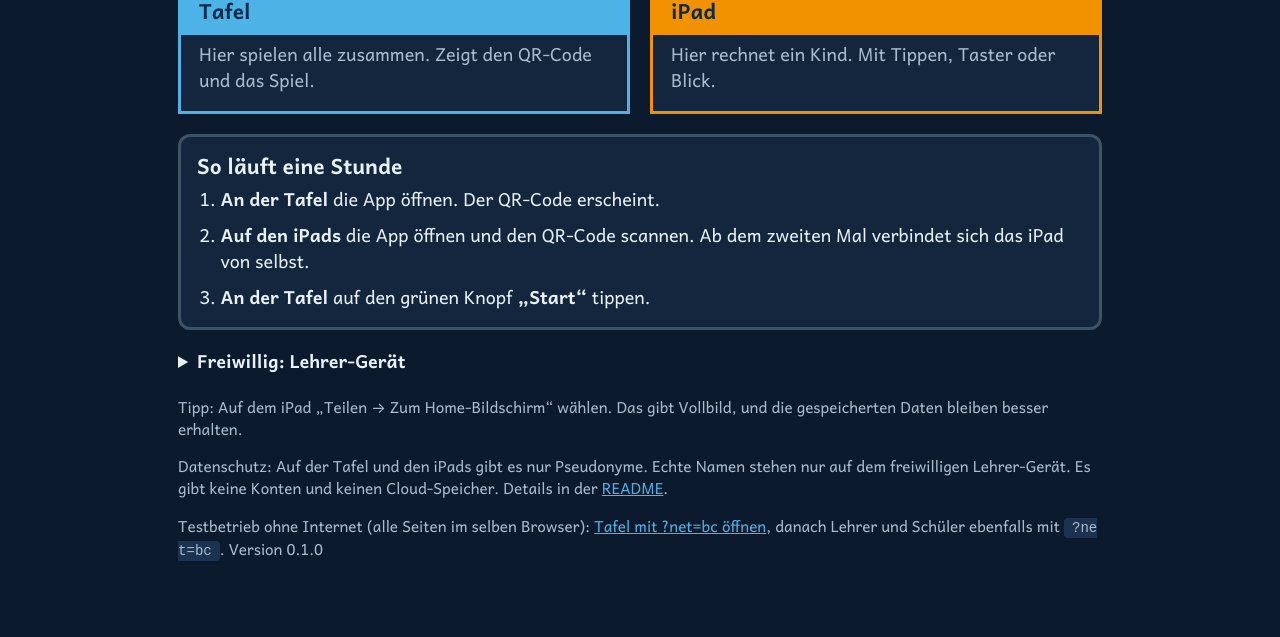
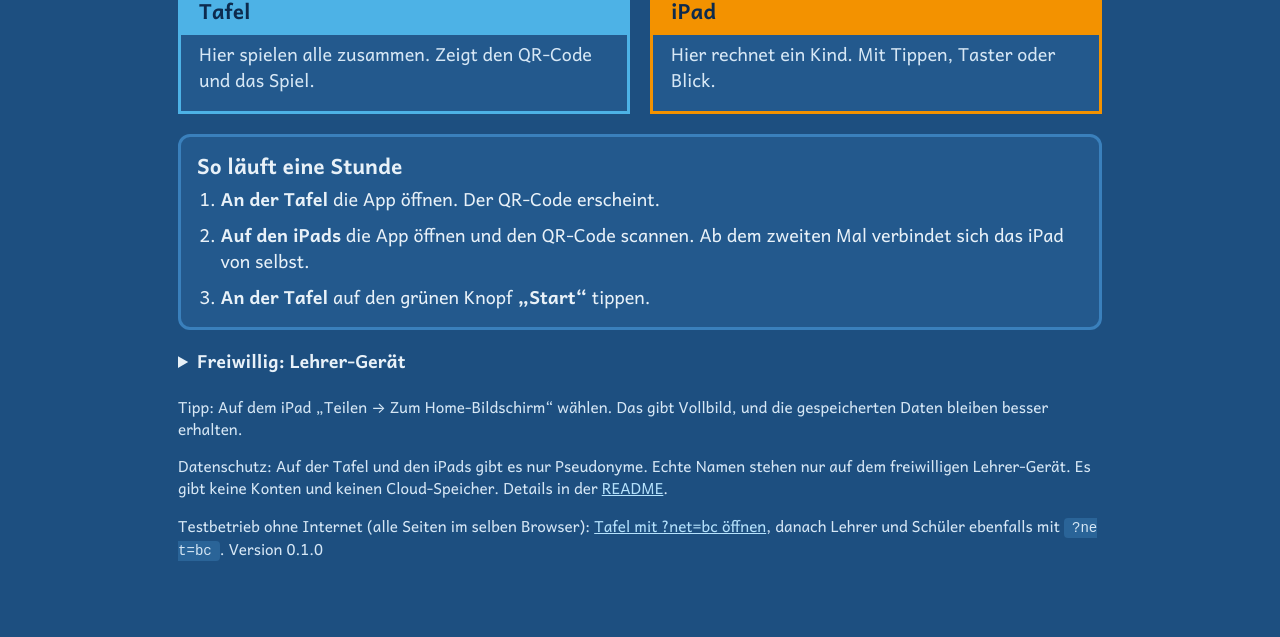
Before and after one commit to Walteroelf/Mathe-Arena, a plain HTML site: page index.html in a window 1280 px wide. Shown: the part 381-1018 px from the top of the page. Drawn offline with Linux system fonts and the dark colour scheme.

Commit message:
Dunkelmodus in Mittelblau (design.css Version 3) (#2)
Claude-Session: https://claude.ai/code/session_019tz1pKtRznSd49XAQemqGh

Co-authored-by: Claude <noreply@anthropic.com>

```diff
--- a/css/style.css
+++ b/css/style.css
@@ -18,9 +18,9 @@
 }
 @media (prefers-color-scheme:dark){
   :root{
-    --line:#3d5168; --rand:#9fb3c8;
-    --bad:var(--orange);
-    --sky:#1c3248; --hill1:#3f8a45; --hill2:#2b6b45;
+    --line:var(--linie); --rand:#B4D2EC;
+    --bad:var(--orange-schrift);
+    --sky:#2A6498; --hill1:#3f8a45; --hill2:#2b6b45;
   }
 }
 /* Leitfarbe je Stil (nur die Akzentfarbe wechselt), Schrift darauf Dunkelblau */
--- a/design.css
+++ b/design.css
@@ -3,7 +3,7 @@
    Farben angelehnt an Olympia München 1972 (Otl Aicher):
    sieben Farben plus Weiß, kein Rot, kein Schwarz. Regeln: DESIGN.md
    Diese Datei ist in allen Apps gleich. App-eigenes gehört in style.css.
-   Version 2 (Fachfarben, App-Akzent)
+   Version 3 (Dunkelmodus in Mittelblau)
    ========================================================================== */
 
 :root {
@@ -29,6 +29,8 @@
   /* dunklere Töne für farbige Schrift auf Weiß */
   --gruen-text:  #1E6B2A;
   --orange-text: #9A4F00;
+  --gruen-schrift: var(--gruen-text);    /* im Dunkelmodus heller */
+  --orange-schrift: var(--orange-text);
 
   /* Rollen (wechseln im Dunkelmodus) */
   --hg:          #EEF5FA;  /* Seitenhintergrund */
@@ -66,16 +68,18 @@
 
 @media (prefers-color-scheme: dark) {
   :root {
-    --hg:          #0B1A2C;
-    --karte:       #13263D;
-    --flaeche-2:   #1B3350;
-    --auswahl:     #18395A;
+    --hg:          #1D4F80;  /* Mittelblau, Text 7,4 : 1 */
+    --karte:       #23598D;
+    --flaeche-2:   #2A6498;
+    --auswahl:     #2F6CA3;
     --text:        #E8F1F8;
-    --leise:       #A9BCCF;
-    --linie:       #24405F;
-    --rand:        #6F86A0;
-    --akzent-text: var(--hellblau);
-    --hinweis-text: var(--orange);
+    --leise:       #D6E7F5;
+    --linie:       #3A80BC;
+    --rand:        #B4D2EC;
+    --akzent-text: #B5E2FC;  /* Hellblau, aufgehellt, damit Schrift auf Mittelblau 4,5 : 1 erreicht */
+    --hinweis-text: #FFC266; /* Orange, aufgehellt */
+    --gruen-schrift: #BFE39A;
+    --orange-schrift: #FFC266;
   }
 }
 
--- a/index.html
+++ b/index.html
@@ -6,8 +6,8 @@
 <meta name="apple-mobile-web-app-capable" content="yes">
 <meta name="apple-mobile-web-app-title" content="Mathe-Arena">
 <title>Mathe-Arena</title>
-<link rel="stylesheet" href="design.css?v=2">
-<link rel="stylesheet" href="css/style.css?v=11">
+<link rel="stylesheet" href="design.css?v=3">
+<link rel="stylesheet" href="css/style.css?v=12">
 </head>
 <body class="theme-jugend">
 <div class="band" aria-hidden="true"><i></i><i></i><i></i><i></i><i></i><i></i><i></i></div>
```
Also changed, not shown: lehrer.html (+2 -2 lines), schueler.html (+2 -2 lines), tafel.html (+2 -2 lines), 1 other file.
